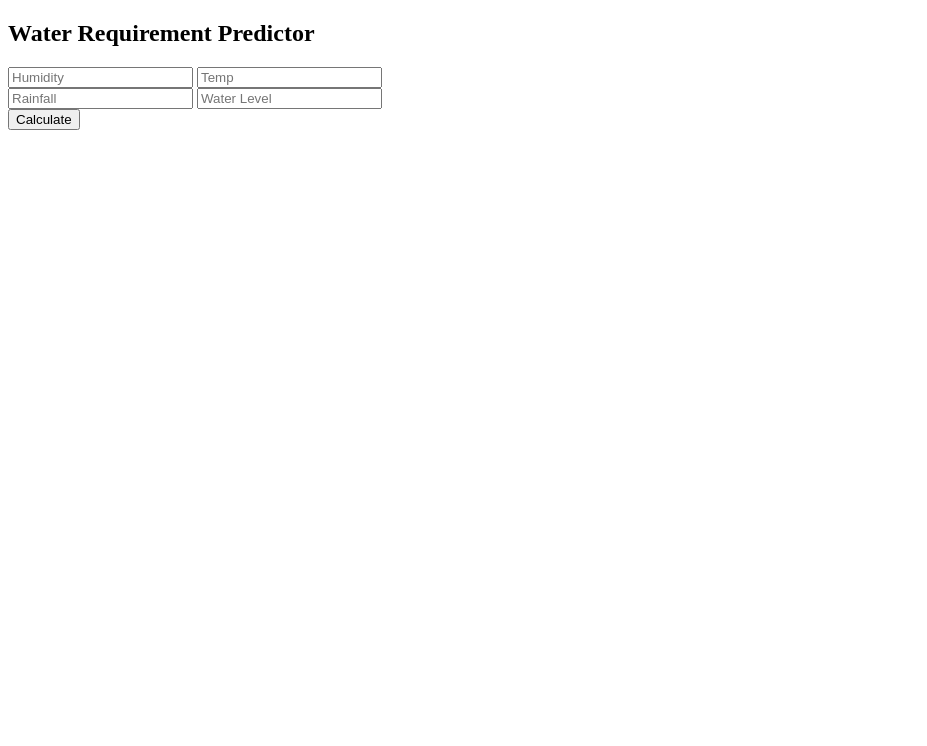
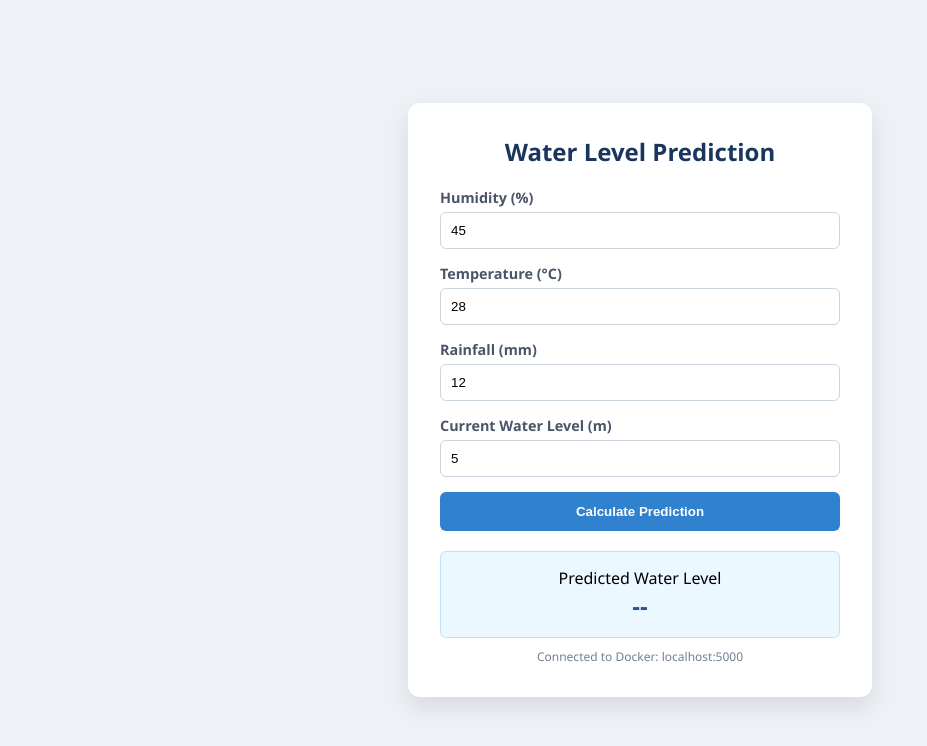
Before and after one commit to Ghugeurmila/aqua-mlops-project, a plain HTML site: page frontend/index.html in a window 1280 px wide. Shown: the whole page, without its empty margins (0-927 px from the left). Drawn offline with Linux system fonts and the light colour scheme.

Commit message:
Updated Frontend UI to professional blue theme

```diff
--- a/frontend/index.html
+++ b/frontend/index.html
@@ -1,19 +1,82 @@
 <!DOCTYPE html>
-<html>
-<head><title>Water Level Detection</title></head>
+<html lang="en">
+<head>
+    <meta charset="UTF-8">
+    <meta name="viewport" content="width=device-width, initial-scale=1.0">
+    <title>Water Level Prediction</title>
+    <style>
+        body { font-family: 'Segoe UI', Tahoma, Geneva, Verdana, sans-serif; background: #eef2f7; display: flex; justify-content: center; align-items: center; height: 100vh; margin: 0; }
+        .container { background: white; padding: 2rem; border-radius: 12px; box-shadow: 0 10px 25px rgba(0,0,0,0.1); width: 100%; max-width: 400px; }
+        h2 { color: #1a365d; text-align: center; margin-top: 0; }
+        .input-group { margin-bottom: 15px; }
+        label { display: block; margin-bottom: 5px; font-size: 0.9rem; color: #4a5568; font-weight: 600; }
+        input { width: 100%; padding: 10px; border: 1px solid #cbd5e0; border-radius: 6px; box-sizing: border-box; }
+        button { width: 100%; padding: 12px; background: #3182ce; color: white; border: none; border-radius: 6px; font-weight: bold; cursor: pointer; transition: background 0.2s; }
+        button:hover { background: #2b6cb0; }
+        .result-box { margin-top: 20px; padding: 15px; background: #ebf8ff; border-radius: 6px; text-align: center; border: 1px solid #bee3f8; }
+        #prediction-text { font-size: 1.5rem; color: #2c5282; font-weight: bold; }
+        .status { text-align: center; font-size: 0.75rem; color: #718096; margin-top: 10px; }
+    </style>
+</head>
 <body>
-    <h2>Water Requirement Predictor</h2>
-    <input id="h" placeholder="Humidity"> <input id="t" placeholder="Temp"><br>
-    <input id="r" placeholder="Rainfall"> <input id="w" placeholder="Water Level"><br>
-    <button onclick="check()">Calculate</button>
-    <h3 id="res"></h3>
-    <script>
-        async function check() {
-            const url = `http://localhost:5000/predict?humidity=${document.getElementById('h').value}&temp=${document.getElementById('t').value}&rainfall=${document.getElementById('r').value}&water=${document.getElementById('w').value}`;
-            const resp = await fetch(url);
-            const data = await resp.json();
-            document.getElementById('res').innerText = "Required: " + data.prediction + " m";
+
+<div class="container">
+    <h2>Water Level Prediction</h2>
+
+    <div class="input-group">
+        <label>Humidity (%)</label>
+        <input type="number" id="humidity" value="45">
+    </div>
+    <div class="input-group">
+        <label>Temperature (°C)</label>
+        <input type="number" id="temp" value="28">
+    </div>
+    <div class="input-group">
+        <label>Rainfall (mm)</label>
+        <input type="number" id="rainfall" value="12">
+    </div>
+    <div class="input-group">
+        <label>Current Water Level (m)</label>
+        <input type="number" id="water" value="5">
+    </div>
+
+    <button onclick="sendData()">Calculate Prediction</button>
+
+    <div class="result-box">
+        <div>Predicted Water Level</div>
+        <div id="prediction-text">--</div>
+    </div>
+
+    <div class="status">Connected to Docker: localhost:5000</div>
+</div>
+
+<script>
+    async function sendData() {
+        const display = document.getElementById('prediction-text');
+        display.innerText = "Processing...";
+
+        const h = document.getElementById('humidity').value;
+        const t = document.getElementById('temp').value;
+        const r = document.getElementById('rainfall').value;
+        const w = document.getElementById('water').value;
+
+        // Matches the Flask @app.route('/predict') logic
+        const url = `http://localhost:5000/predict?humidity=${h}&temp=${t}&rainfall=${r}&water=${w}`;
+
+        try {
+            const response = await fetch(url);
+            const data = await response.json();
+
+            if (data.prediction) {
+                display.innerText = data.prediction + " m";
+            } else {
+                display.innerText = "Error";
+            }
+        } catch (err) {
+            display.innerText = "Offline";
+            console.error("Connection failed:", err);
         }
-    </script>
+    }
+</script>
 </body>
 </html>
```
